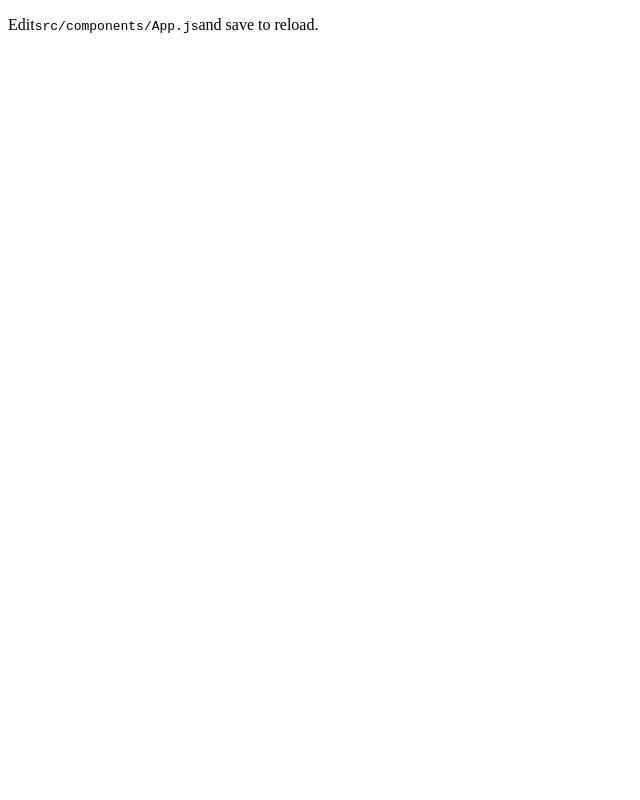
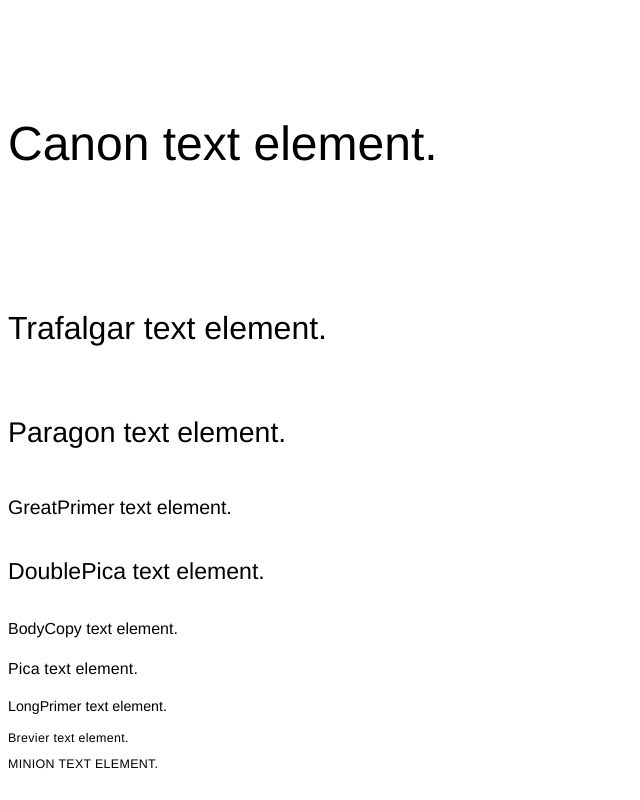
Before and after one commit to Lern-PFR/lern-web, a React (Create React App) app: page / in a window 1280 px wide. Shown: the whole page, without its empty margins (0-640 px from the left). Built offline with nearby package versions, Linux system fonts and the light colour scheme.

Commit message:
Updated linter rules and compiler options to use absolute imports. Added each text element to the index page for testing purposes.

```diff
--- a/jsconfig.json
+++ b/jsconfig.json
@@ -1,6 +1,6 @@
 {
 	"compilerOptions": {
-	  "baseUrl": "src"
+		"baseUrl": "./src"
 	},
-	"include": ["src"]
-  }
+	"include": ["./src"]
+}
--- a/src/components/App.jsx
+++ b/src/components/App.jsx
@@ -1,12 +1,31 @@
+import {
+	Canon,
+	Trafalgar,
+	Paragon,
+	GreatPrimer,
+	DoublePica,
+	BodyCopy,
+	Pica,
+	LongPrimer,
+	Brevier,
+	Minion,
+} from 'components/shared/typography';
+
 const App = () => (
 	<div className="App">
-		<header className="App-header">
-			<p>
-				Edit
-				<code>src/components/App.js</code>
-				and save to reload.
-			</p>
-		</header>
+		<header className="App-header" />
+		<main>
+			<Canon>Canon text element.</Canon>
+			<Trafalgar>Trafalgar text element.</Trafalgar>
+			<Paragon>Paragon text element.</Paragon>
+			<GreatPrimer>GreatPrimer text element.</GreatPrimer>
+			<DoublePica>DoublePica text element.</DoublePica>
+			<BodyCopy>BodyCopy text element.</BodyCopy>
+			<Pica>Pica text element.</Pica>
+			<LongPrimer>LongPrimer text element.</LongPrimer>
+			<Brevier>Brevier text element.</Brevier>
+			<Minion>Minion text element.</Minion>
+		</main>
 	</div>
 );
 
--- a/src/components/shared/typography/index.js
+++ b/src/components/shared/typography/index.js
@@ -21,7 +21,7 @@ import DynamicTextComponent from './DynamicTextComponent';
  *
  * @param {*} children : The text to be displayed.
  */
- const Canon = ({ children, ...props }) => (
+const Canon = ({ children, ...props }) => (
 	<DynamicTextComponent {...canon} {...props}>
 		{children}
 	</DynamicTextComponent>
```
Also changed, not shown: .eslintrc.js, src/components/shared/typography/DynamicTextComponent.jsx (line endings or trailing spaces), 1 other file (tests, documents, lock files or other folders).
